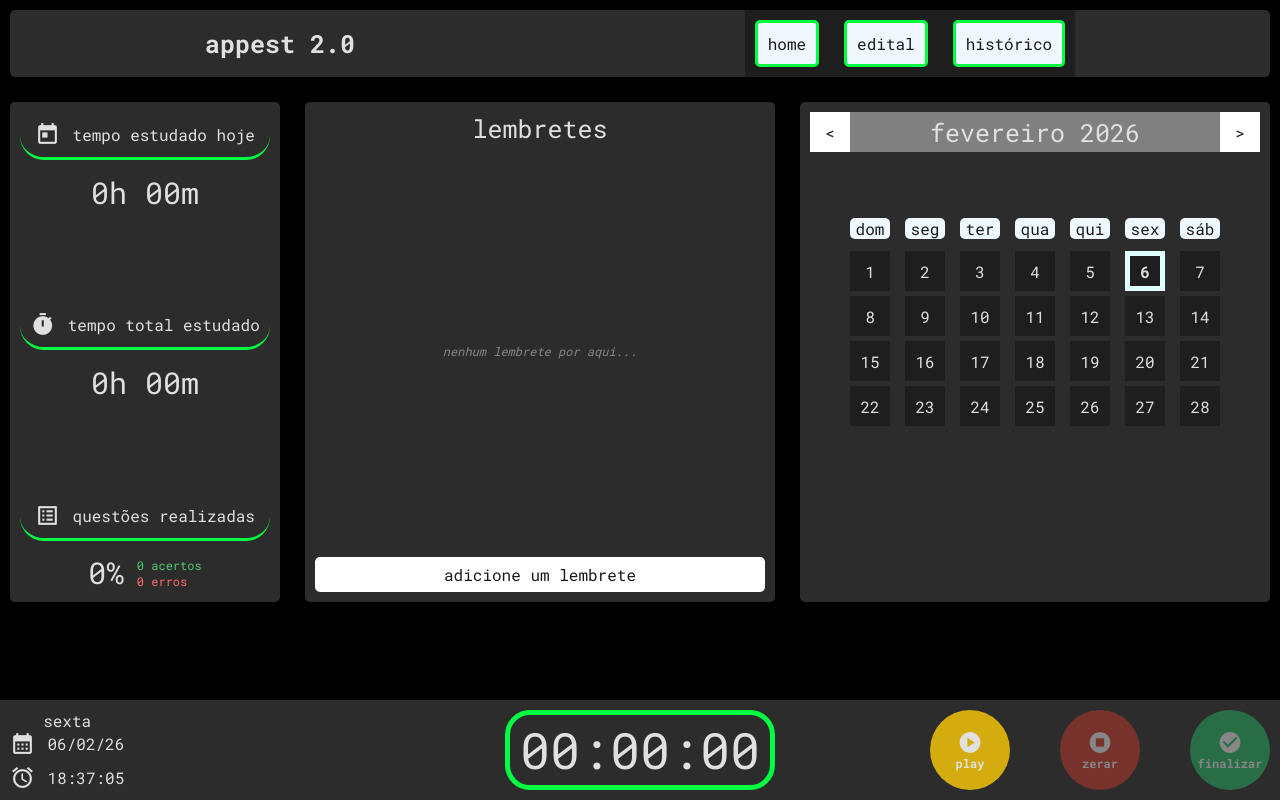
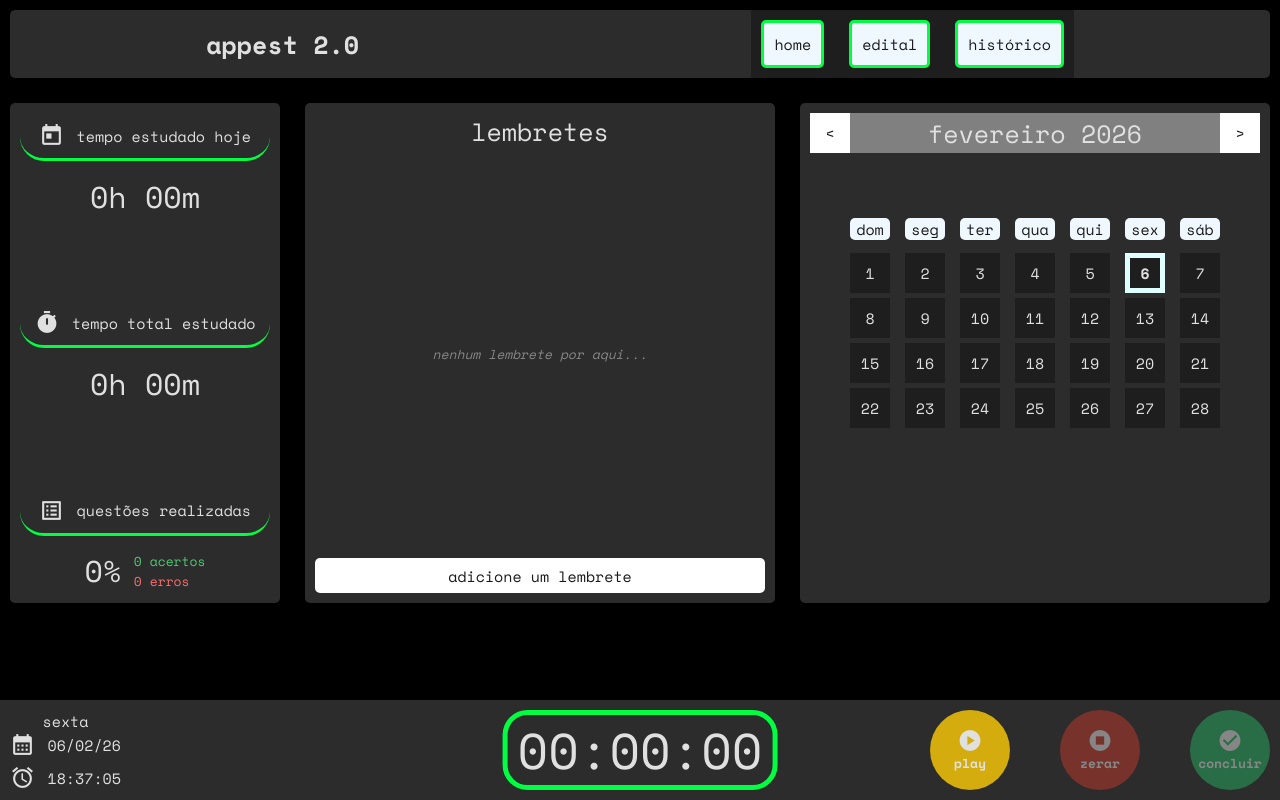
Before and after one commit to UalissonLima/apptest-2.0, a React (Vite) app: page /home in a window 1280 px wide. Built offline with nearby package versions, Linux system fonts and the light colour scheme; no server answers; the database is empty.

Commit message:
finalizando o ajuste no lembrete

```diff
--- a/src/componets/cronometro/cronometro.jsx
+++ b/src/componets/cronometro/cronometro.jsx
@@ -141,7 +141,7 @@ function Cronometro() {
                         style={{ opacity: segundos === 0 ? 0.5 : 1, cursor: segundos === 0 ? 'not-allowed' : 'pointer' }}
                     >
                         <span className='material-icons'>check_circle</span>
-                        <p>finalizar</p>
+                        <p>concluir</p>
                     </button>
                 </div>
             </div>
--- a/src/componets/lembretes/lembretes.css
+++ b/src/componets/lembretes/lembretes.css
@@ -75,16 +75,17 @@
     word-wrap: break-word;
     word-break: break-word;
     hyphens: auto;
-    text-justify: inter-word;
 }
 
 .subItem-dataLembretes {
     display: flex;
+    align-items: center;
     gap: 5px;
 }
 
 .subItem-dataLembretes span {
     font-size: var(--font-pequena);
+    color: var(--font-cinza);
 }
 
 .nome-concluidoLembretes {
--- a/src/componets/lembretes/lembretes.jsx
+++ b/src/componets/lembretes/lembretes.jsx
@@ -12,6 +12,8 @@ import {
     doc,
     serverTimestamp
 } from "firebase/firestore";
+import { format } from 'date-fns';
+import { ptBR } from 'date-fns/locale';
 
 function Lembretes() {
     const [listaLembretes, setListaLembretes] = useState([]);
@@ -30,9 +32,21 @@ function Lembretes() {
         return () => unsubscribe();
     }, []);
 
-    const formatarParaDate = (dataStr, horaStr) => {
+    const formatarParaDate = (dataStr, horaStr = "00:00") => {
         const [dia, mes, ano] = dataStr.split('/');
         return new Date(`${ano}-${mes}-${dia}T${horaStr}:00`);
+    };
+
+    // FUNÇÃO ATUALIZADA: REMOVE O "-FEIRA"
+    const obterDiaSemana = (dataStr) => {
+        try {
+            const dataObj = formatarParaDate(dataStr);
+            const diaSemana = format(dataObj, 'eeee', { locale: ptBR });
+            // Aqui fazemos a mágica de remover o sufixo
+            return diaSemana.replace('-feira', '');
+        } catch (error) {
+            return '';
+        }
     };
 
     const calcularStatus = (lembrete) => {
@@ -116,14 +130,8 @@ function Lembretes() {
             <div className='element-tituloLembretes'>lembretes</div>
 
             <div className='box-lembretes'>
-                {/* LÓGICA DE LISTA VAZIA */}
                 {lembretesOrdenados.length === 0 ? (
-                    <div style={{
-                        margin: 'auto',
-                        opacity: '0.5',
-                        fontStyle: 'italic',
-                        fontSize: 'var(--font-pequena)'
-                    }}>
+                    <div style={{ margin: 'auto', opacity: '0.5', fontStyle: 'italic', fontSize: 'var(--font-pequena)' }}>
                         nenhum lembrete por aqui...
                     </div>
                 ) : (
@@ -146,9 +154,9 @@ function Lembretes() {
 
                                 <div className='item-nomeLembretes'>
                                     <div className='subItem-dataLembretes'>
-                                        <span>{lembrete.data}</span>
-                                        <span>-</span>
                                         <span>{lembrete.hora}</span>
+                                        <span>- {lembrete.data}</span>
+                                        <span>- {obterDiaSemana(lembrete.data)}</span>
                                     </div>
                                     <div className={`nome-lembretes ${estaConcluido ? 'nome-concluidoLembretes' : ''}`}>
                                         {lembrete.texto}
--- a/src/index.css
+++ b/src/index.css
@@ -1,10 +1,13 @@
 @import url('https://fonts.googleapis.com/css2?family=Roboto+Mono:wght@400;500;700&display=swap');
+@import url('https://fonts.googleapis.com/css2?family=JetBrains+Mono:wght@400;700&display=swap');
+@import url('https://fonts.googleapis.com/css2?family=Michroma&display=swap');
+@import url('https://fonts.googleapis.com/css2?family=Space+Mono:wght@400;700&display=swap');
 
 * {
   margin: 0px;
   padding: 0px;
   box-sizing: border-box;
-  font-family: 'Roboto Mono', monospace;
+  font-family: 'Space Mono', monospace;
   font-size: var(--font-padrao);
   color: var(--font-branca);
 
@@ -63,8 +66,8 @@
   --font-verde: #4ECB71;
 
   /* TAMANHO FONT ------------------------ */
-  --font-padrao: 16px;
-  --font-pequena: 12px;
+  --font-padrao: 15px;
+  --font-pequena: 13px;
   --font-grande: 30px;
   --font-extra-grande: 50px;
   --font-titulo: 25px;
```
